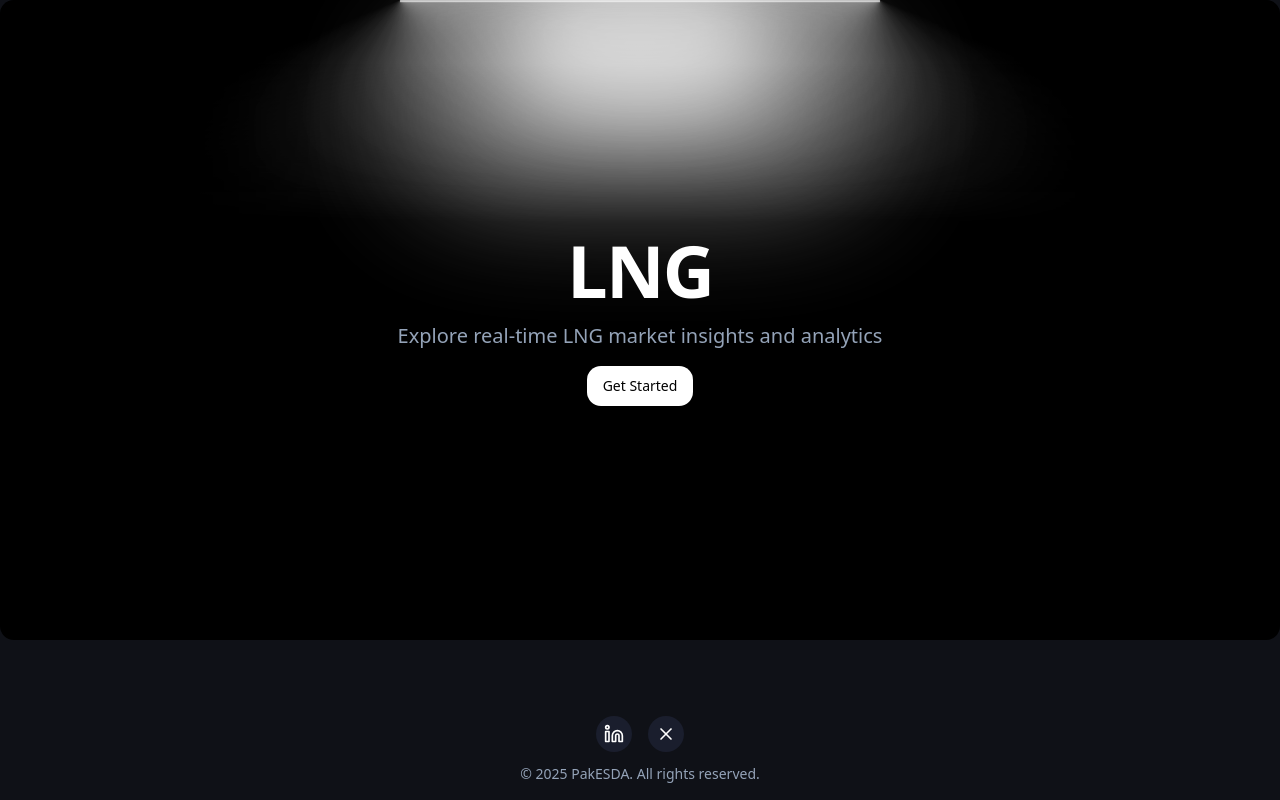
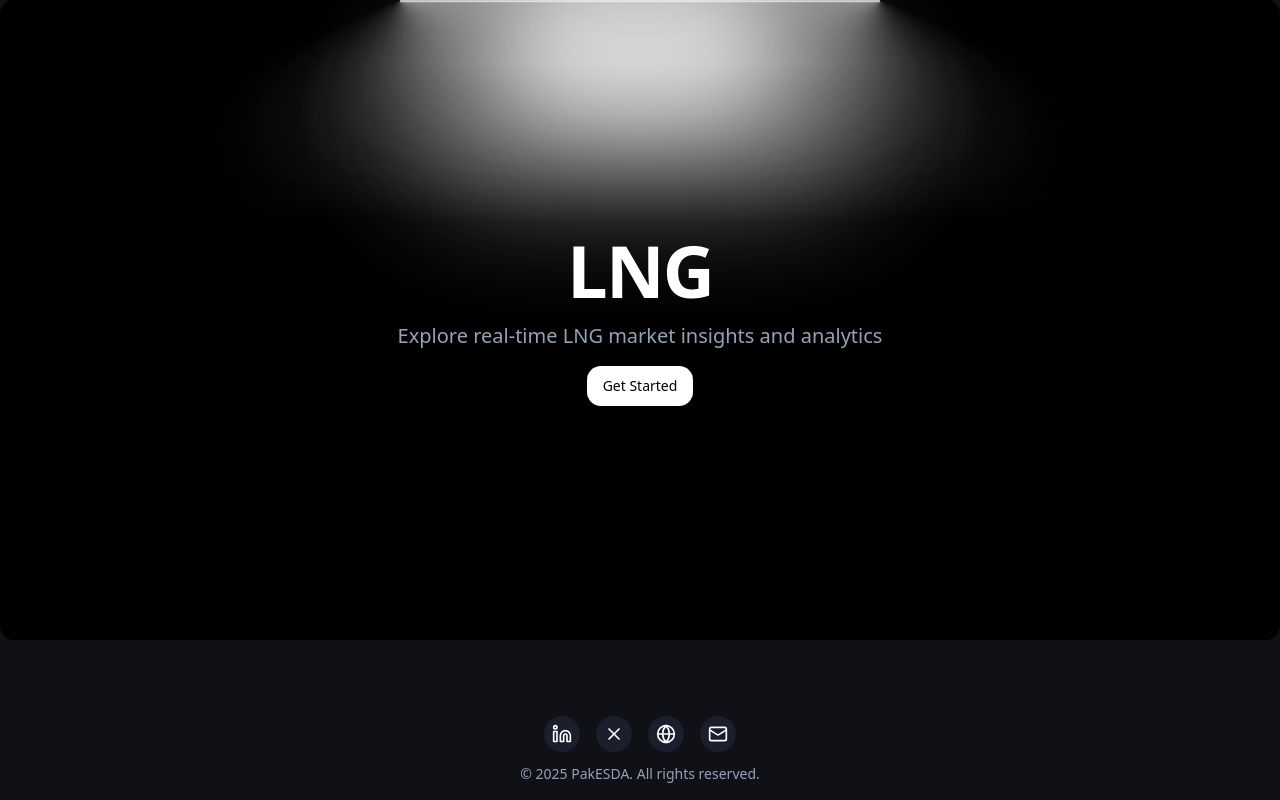
Before and after one commit to m3faizan/lng-dashboard-pakesda, a React (Vite) app: page / in a window 1280 px wide. Built offline with nearby package versions, Linux system fonts and the light colour scheme.

Commit message:
Update Landing page footer
- Changed footer background to match card style.
- Updated LinkedIn and X links.
- Added website and email links to footer.

```diff
--- a/src/pages/Landing.tsx
+++ b/src/pages/Landing.tsx
@@ -3,7 +3,7 @@ import { Hero } from "@/components/blocks/hero";
 import { useNavigate } from "react-router-dom";
 import { supabase } from "@/integrations/supabase/client";
 import { useToast } from "@/components/ui/use-toast";
-import { Linkedin, X } from "lucide-react";
+import { Linkedin, X, Globe, Mail } from "lucide-react";
 
 export default function Landing() {
   const navigate = useNavigate();
@@ -23,6 +23,11 @@ export default function Landing() {
     }
   };
 
+  const handleEmailClick = (e: React.MouseEvent) => {
+    e.preventDefault();
+    window.location.href = "mailto:pakenergydata@gmail.com";
+  };
+
   return (
     <div className="min-h-screen flex flex-col bg-[#0F1117] w-full absolute inset-0">
       <Hero
@@ -38,10 +43,10 @@ export default function Landing() {
         ]}
       />
 
-      <footer className="mt-auto pt-8 pb-4 text-center">
+      <footer className="mt-auto pt-8 pb-4 text-center bg-[#0F1117]">
         <div className="flex justify-center space-x-4 mb-3">
           <a
-            href="https://linkedin.com"
+            href="https://www.linkedin.com/company/pakesda/"
             target="_blank"
             rel="noopener noreferrer"
             className="bg-[#1A1E2D] p-2 rounded-full hover:bg-[#252936] transition-colors"
@@ -49,12 +54,27 @@ export default function Landing() {
             <Linkedin size={20} />
           </a>
           <a
-            href="https://x.com"
+            href="https://x.com/pakesda"
             target="_blank"
             rel="noopener noreferrer"
             className="bg-[#1A1E2D] p-2 rounded-full hover:bg-[#252936] transition-colors"
           >
             <X size={20} />
+          </a>
+          <a
+            href="https://pakistanenergydata.com/"
+            target="_blank"
+            rel="noopener noreferrer"
+            className="bg-[#1A1E2D] p-2 rounded-full hover:bg-[#252936] transition-colors"
+          >
+            <Globe size={20} />
+          </a>
+          <a
+            href="#"
+            onClick={handleEmailClick}
+            className="bg-[#1A1E2D] p-2 rounded-full hover:bg-[#252936] transition-colors"
+          >
+            <Mail size={20} />
           </a>
         </div>
         <p className="text-sm text-muted-foreground">
```
